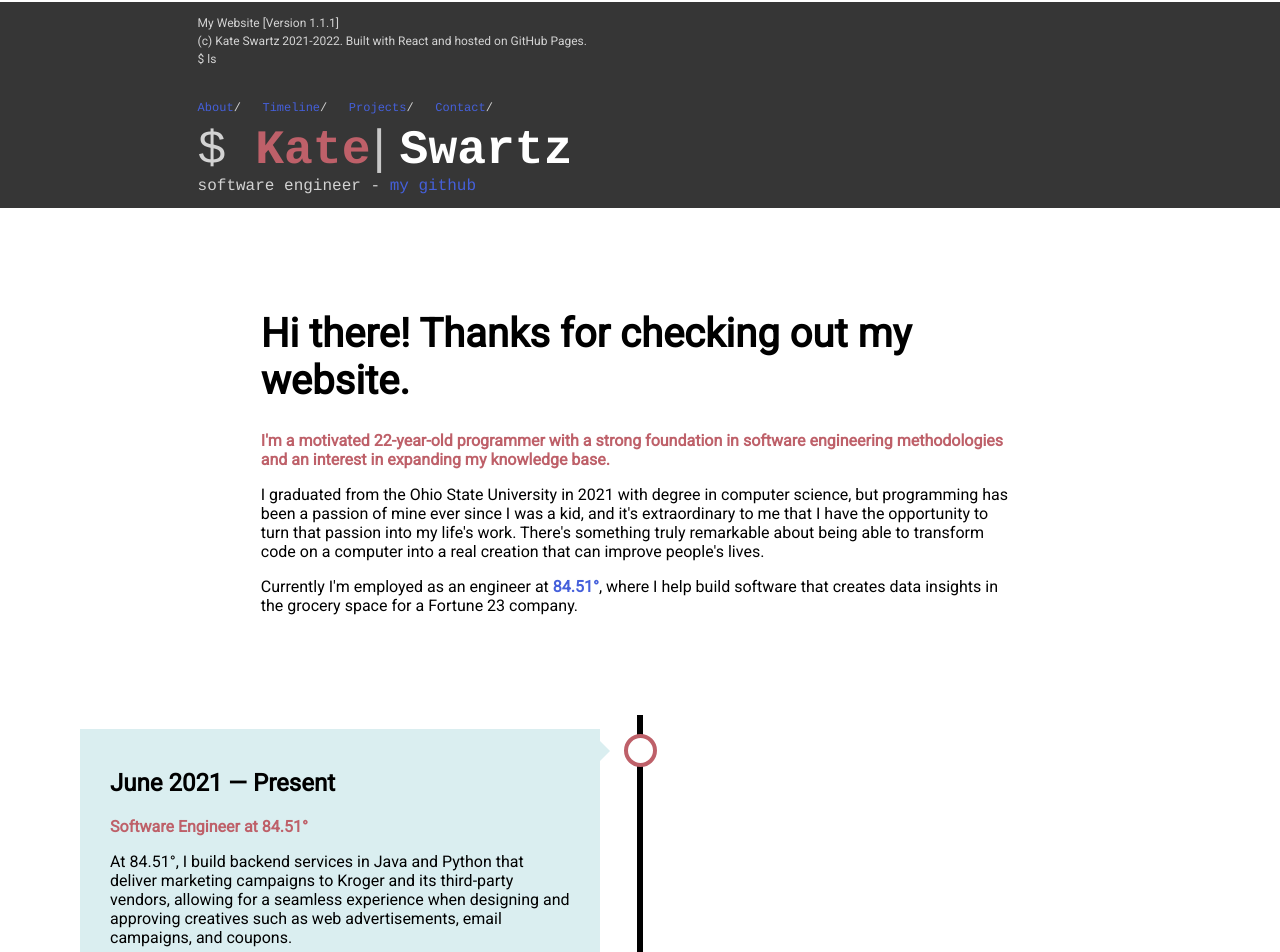
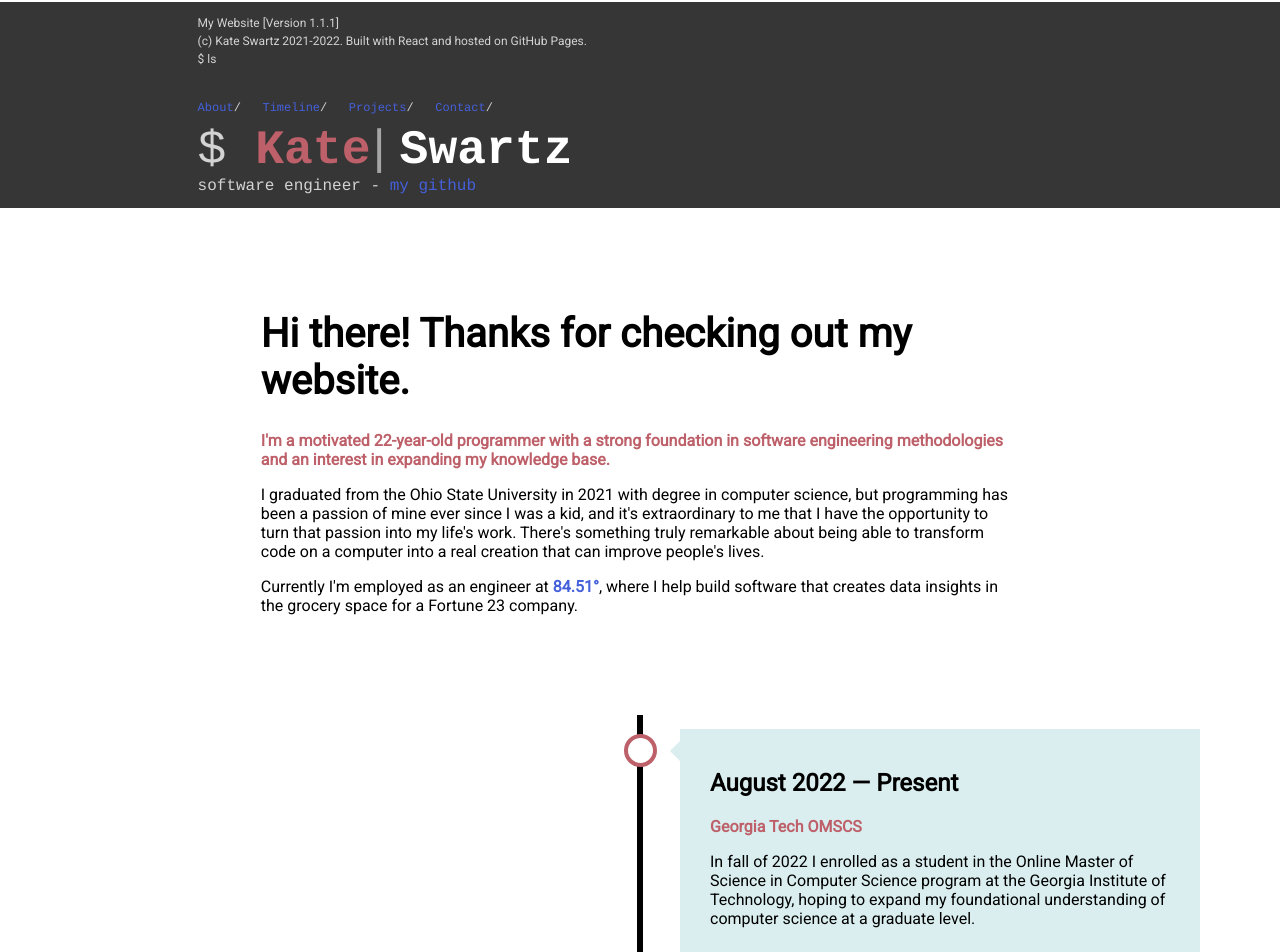
Before and after one commit to kate-swartz/personalsite, a React (Create React App) app: page / in a window 1280 px wide. Shown: the top 952 px of the page. Built offline with nearby package versions, Linux system fonts and the light colour scheme.

Commit message:
add omscs timeline blurb

```diff
--- a/src/Timeline.js
+++ b/src/Timeline.js
@@ -5,6 +5,16 @@ class Timeline extends Component {
   render() {
     return (
       <div id="timeline" className="timeline">
+        <div class="container right">
+          <div class="content">
+            <h2>August 2022 — Present</h2>
+            <p><b>Georgia Tech OMSCS</b></p>
+            <p>In fall of 2022 I enrolled as a student in the Online Master
+            of Science in Computer Science program at the Georgia Institute
+            of Technology, hoping to expand my foundational understanding of
+            computer science at a graduate level.</p>
+          </div>
+        </div>
         <div class="container left">
           <div class="content">
             <h2>June 2021 — Present</h2>
```
